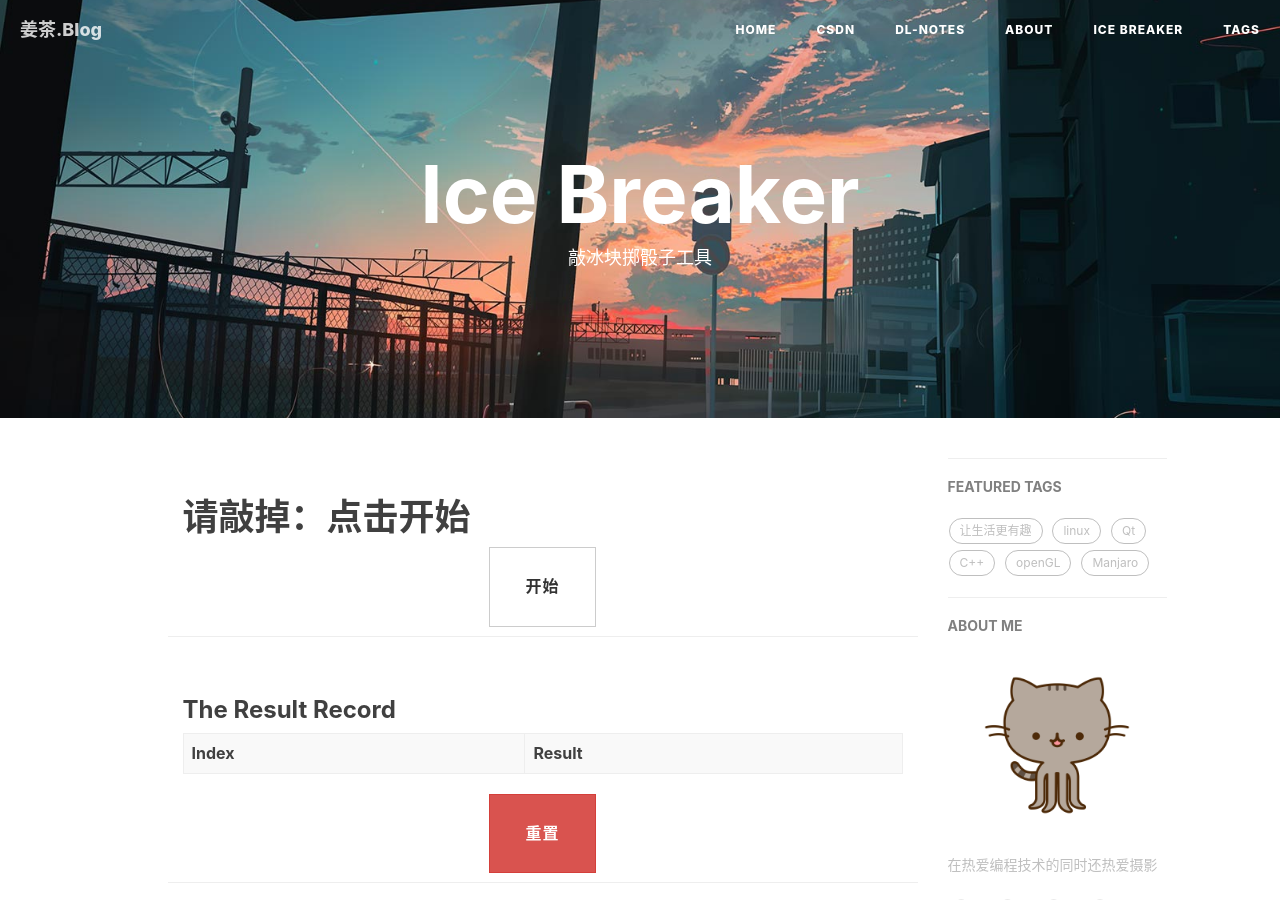
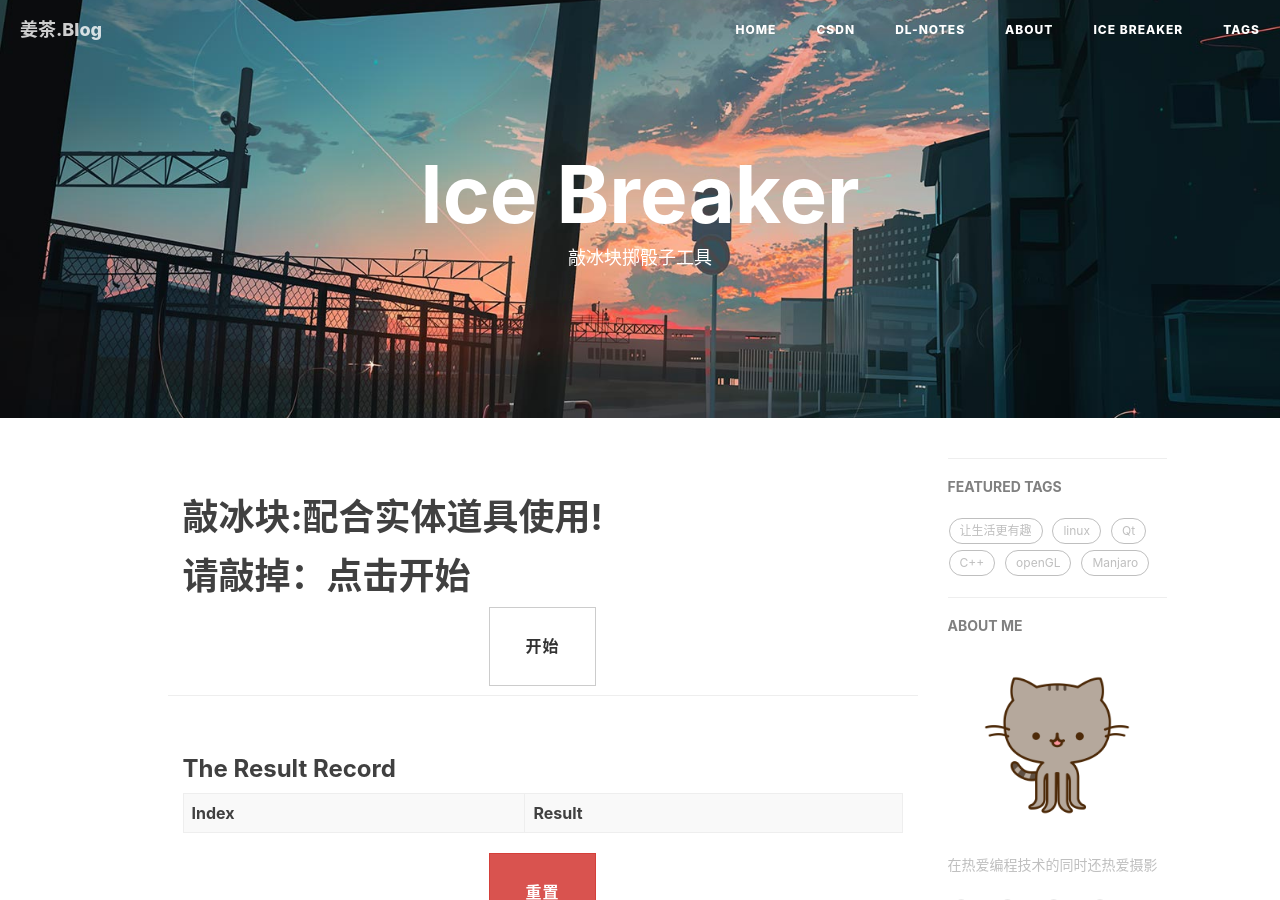
Before and after one commit to mcoder2014/mcoder2014.github.io, a Jekyll site: the page built from icebreaker.html, in a window 1280 px wide and 900 px high. Built offline with Jekyll 4.4.1, drawn with Linux system fonts in a browser that asks for light colours; nearby versions of some CDN libraries; comment, search, counter and statistics services are not loaded.

Commit message:
Add feedback which can let users known that they have clicked the start button!

```diff
--- a/icebreaker.html
+++ b/icebreaker.html
@@ -7,6 +7,7 @@ header-img: "img/page_header.jpg"
 
 <!-- 这里绘制掷骰子结果 -->
 <div class="container-fluid page-header">
+    <h1>敲冰块:<strong id = "round">配合实体道具使用!</strong></h1>
     <h1>请敲掉：<strong></strong><strong id = "result">点击开始</strong></h1>
     <!-- Standard button -->
     <button type="button" class="btn btn-default btn-lg center-block" onclick="getRandom();">开始</button>
@@ -93,6 +97,8 @@ header-img: "img/page_header.jpg"
         // Reset the result UI
         var element_result = document.getElementById("result");
         element_result.textContent = "点击开始";
+        var element_round = document.getElementById("round");
+        element_round.textContent = "配合实体道具使用!";
 
         // Clean the table body
         var element_table = document.getElementById("record");
```
Also changed, not shown: other parts of icebreaker.html (+3 -0 lines).
